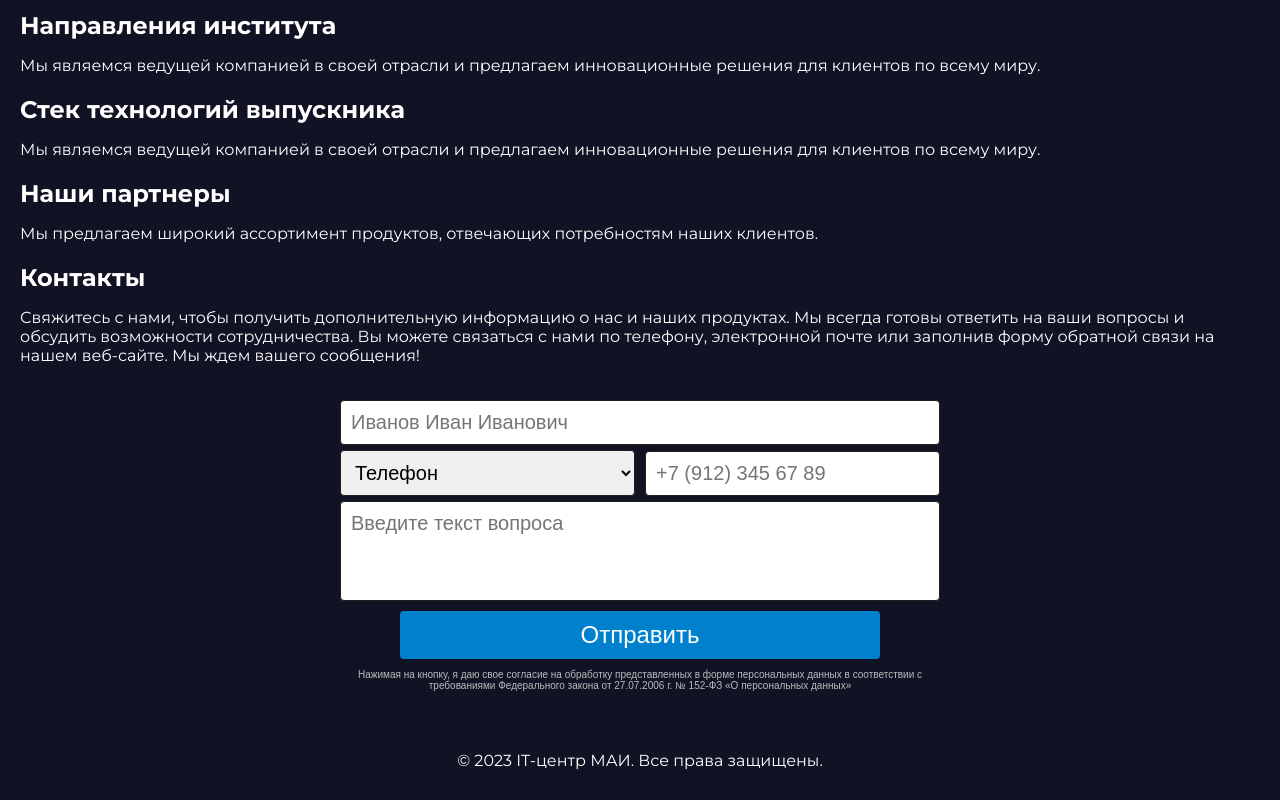
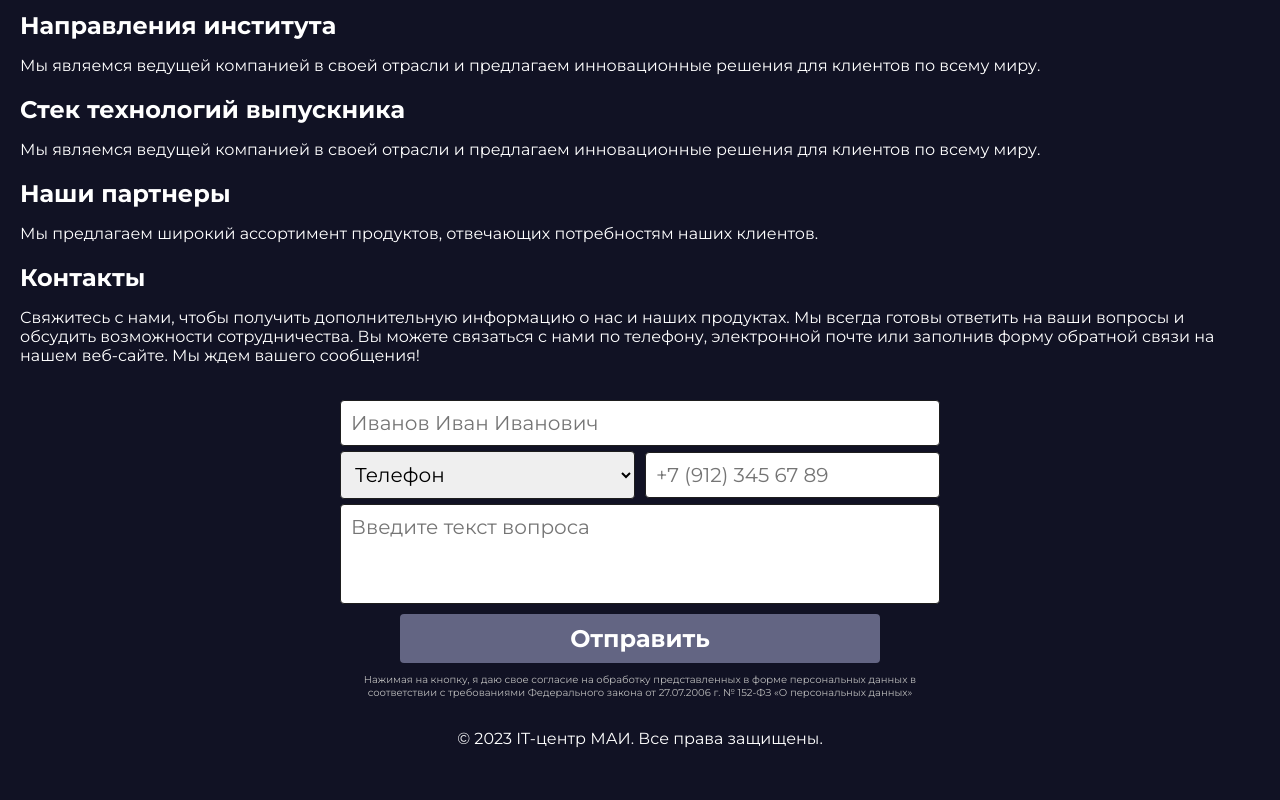
Before and after one commit to hell-lumpen/it-landing, a React (Create React App) app: page / in a window 1280 px wide. Shown: the part 1304-2104 px from the top of the page. After the commit the page ends 2082 px from the top, so only its background shows below. Built offline with nearby package versions, Linux system fonts and the light colour scheme.

Commit message:
add form

```diff
--- a/src/styles/FeedbackForm.css
+++ b/src/styles/FeedbackForm.css
@@ -2,8 +2,8 @@
 .feedback-form {
     max-width: 600px;
     margin: 0 auto;
-    padding: 20px;
-    font-family: 'Play', sans-serif;
+    padding-top: 20px;
+    font-family: Montserrat, sans-serif;
     font-size: 20px; /* Увеличение размера шрифта */
 }
 
@@ -16,7 +16,8 @@
 
 .contact-type-selector {
     margin-right: 10px;
-    font-family: inherit;
+    font-family: Montserrat, sans-serif;
+    color: black;
 }
 
 /* Form Input */
@@ -28,7 +29,8 @@
     border: 1px solid #1e1e1e;
     border-radius: 4px;
     box-sizing: border-box;
-    font-family: inherit;
+    font-family: Montserrat, sans-serif;
+    color: black;
     font-size: 20px; /* Увеличение размера шрифта */
 }
 
@@ -42,6 +44,7 @@
     color: #f63b3b;
     font-size: 14px;
     text-align: center;
+    font-family: Montserrat, sans-serif;
 }
 
 /* Success Message */
@@ -54,7 +57,7 @@
 
 /* Submit Button */
 .feedback-form button[type='submit'] {
-    background-color: #0081ce;
+    background-color: #636583;
     color: #ffffff;
     border: none;
     border-radius: 4px;
@@ -66,11 +69,14 @@
     text-align: center;
     font-size: 24px;
     box-sizing: border-box;
-    font-family: inherit;
+    font-family: Montserrat, sans-serif;
+    font-weight: bold;
 }
 
 .feedback-form button[type='submit']:hover {
-    background-color: #04659d;
+    background-color: #f44336;
+    font-family: Montserrat, sans-serif;
+    font-weight: bold;
 }
 
 /* Privacy Policy Text */
```
